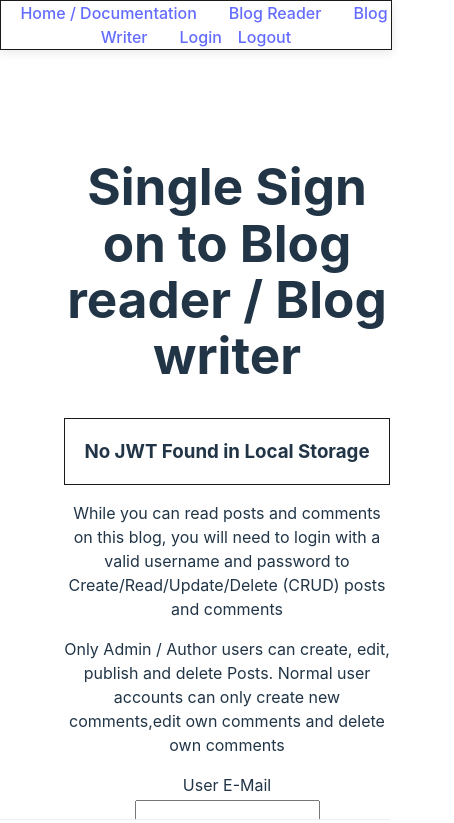
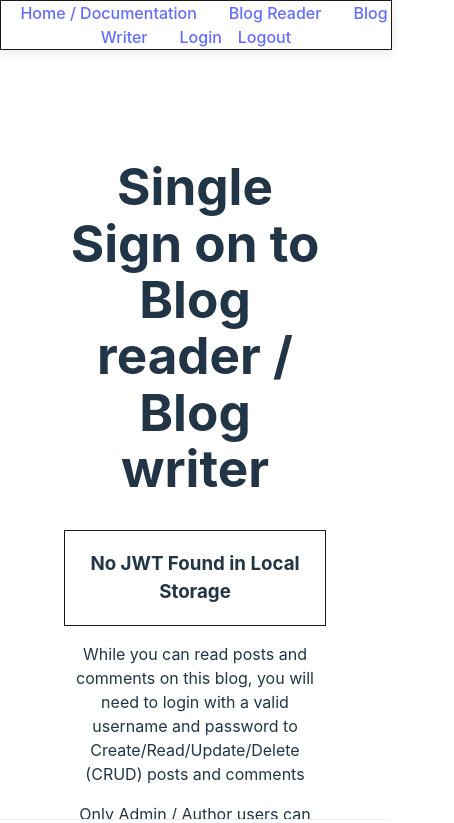
Before and after one commit to amaldevelops/full-stack-blog, a React (Vite) app in the folder frontend/: page /full-stack-blog/login in a window 390 px wide. Shown: the top 823 px of the page, 454 px wide, since content can reach past the window. Built offline with nearby package versions, Linux system fonts and the light colour scheme.

Commit message:
Fixed site responsiveness

```diff
--- a/frontend/src/index.css
+++ b/frontend/src/index.css
@@ -11,11 +11,17 @@
   text-rendering: optimizeLegibility;
   -webkit-font-smoothing: antialiased;
   -moz-osx-font-smoothing: grayscale;
+
+  font-size: 16px; /* Base font size for larger screens */
+  max-width: 100%;
+  height: auto;
+  margin: 0 auto;
+  text-align: center;
 }
 
 .layoutContainer {
   position: relative;
-  width: 100vw;
+  max-width: 100%;
   overflow-x: hidden;
 }
 
@@ -165,16 +171,15 @@ ul {
 .jwtDisplay {
   border-style: solid;
   border: solid #1a1a1a 1px;
+  max-width: 1080px;
 }
 
-.documentationDiv
-{
+.documentationDiv {
   border-style: solid;
   border: solid #1a1a1a 1px;
 }
 
-.border
-{
+.border {
   border-style: solid;
   border: solid #1a1a1a 2px;
 }
```
